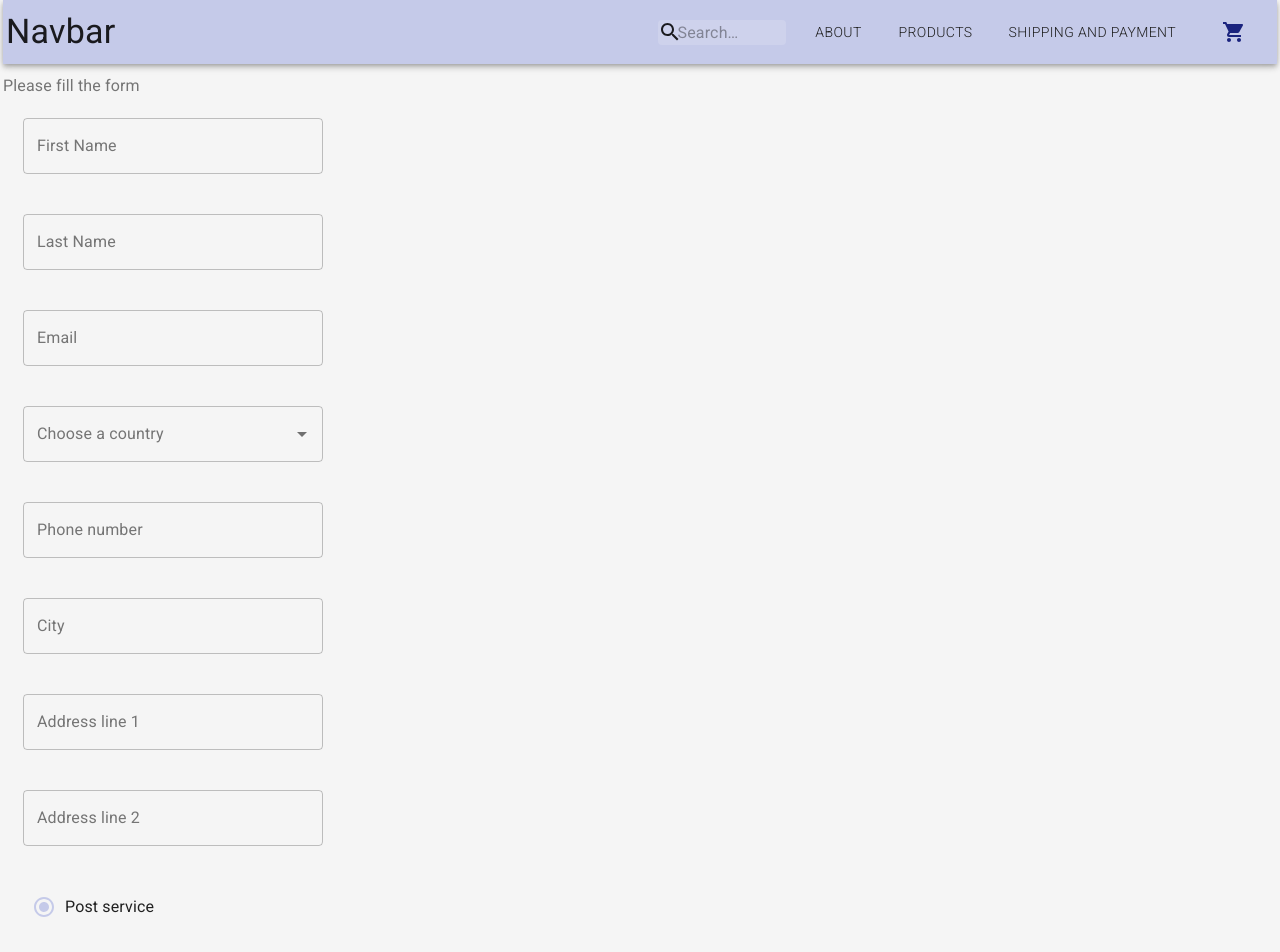
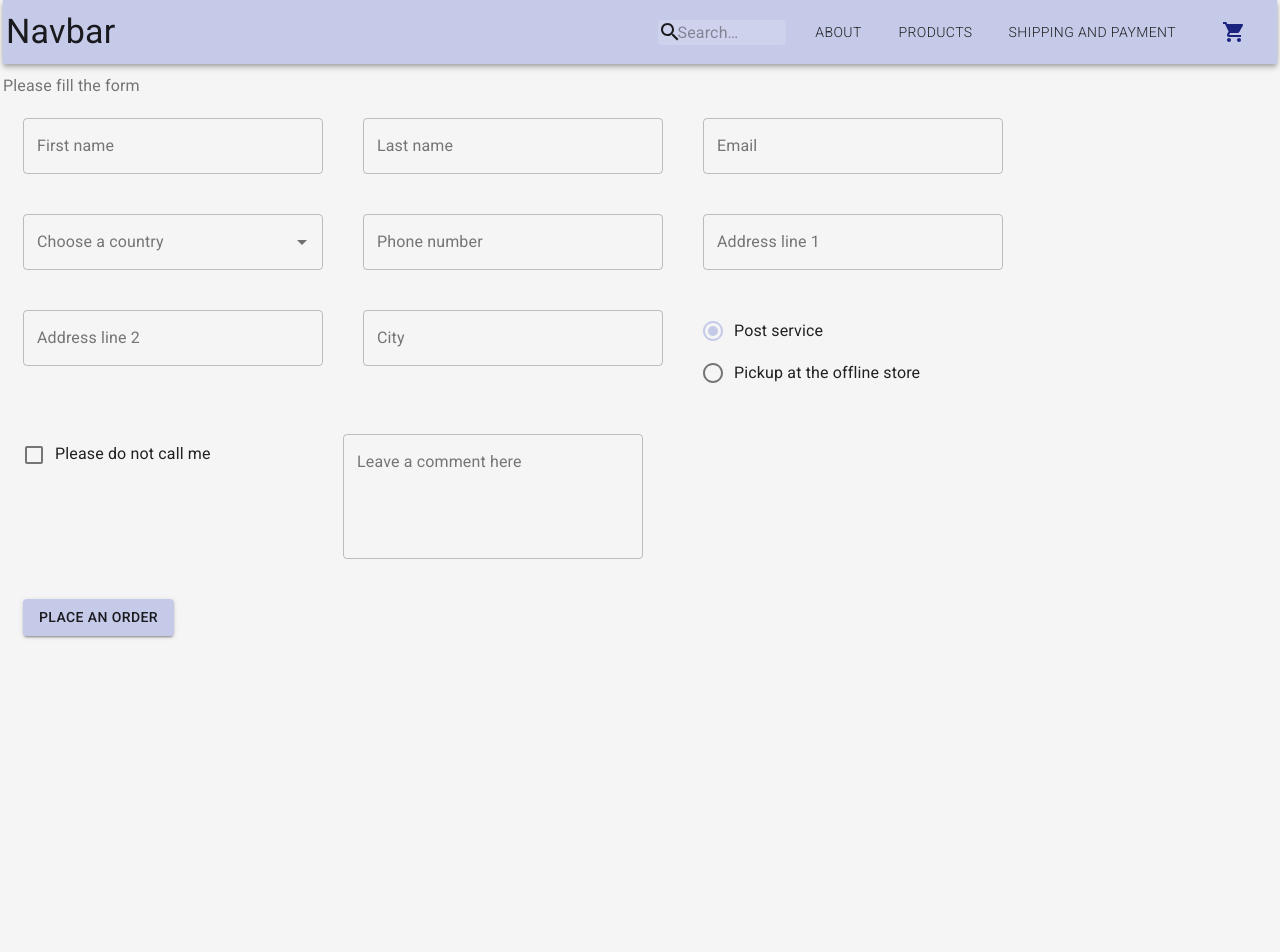
Before and after one commit to turonchek/cra-simple-2022, a React (Create React App) app: page /order in a window 1280 px wide. Shown: the top 952 px of the page. After the commit the page ends 800 px from the top, so only its background shows below. Built offline with nearby package versions, Linux system fonts and the light colour scheme.

Commit message:
order form fixed

```diff
--- /dev/null
+++ b/src/components/FormField.js
@@ -0,0 +1,39 @@
+import { boxSizing } from "@mui/system";
+import React from "react";
+import { forwardRef } from "react";
+import { Controller, useForm, useFormState } from "react-hook-form";
+
+export const FormField = forwardRef(
+    (
+        {
+        name,
+        label,
+        Component,
+        rules,
+        ...restProps
+        },
+        ref
+    ) => {
+        const formState = useFormState();
+        return (
+        <Controller
+            name={name}
+            ref={ref}
+            rules={rules}
+            render={({ field: { onChange, onBlur, value, ref } }) => (
+            <Component
+                sx={{m:20,width:300}}
+                onChange={onChange}
+                onBlur={onBlur}
+                value={value}
+                ref={ref}
+                error={Boolean(formState.errors && formState.errors[name])}
+                helperText={formState.errors && formState.errors[name]?.message}
+                label={label}
+                {...restProps}
+            />
+            )}
+        />
+        );
+    }
+);
--- a/src/components/OrderForm.js
+++ b/src/components/OrderForm.js
@@ -1,113 +1,43 @@
-import { Autocomplete, Button, FormControlLabel, FormGroup, FormLabel, RadioGroup, TextField, Typography } from '@mui/material';
+import { Autocomplete, FormControlLabel, FormGroup, FormLabel, TextField, RadioGroup, Typography } from '@mui/material';
 import React from 'react';
-import { Controller, useForm } from 'react-hook-form';
+import { Button } from '@mui/material';
+import { Controller, useFormContext } from 'react-hook-form';
 import { countries } from '../utils/countries';
 import { Box } from '@mui/system';
 import Checkbox from '@mui/material/Checkbox';
 import Radio from '@mui/material/Radio';
+import { TextField as CustomTextField} from './TextField';
 
 export const OrderForm = () => {
 
-    const { control, handleSubmit, formState } = useForm({
-        defaultValues: {
-            firstName: "",
-            lastName: "",
-            country:"",
-            userPhone:"",
-            userCity:"",
-            address:"",
-            address2:"",
-            deliveryType:"post",
-            dontCallMe:false,
-            comment:"",
-        },
-    });
-    // const { onChange, onBlur, name, ref } = register('firstName');
-
-    const onSubmit = (data) => {
-        console.log(data)
-    }
-
-    const onError = (error) => {
-        console.log(error)
-    }
+    const { control, formState } = useFormContext();
 
     return (
-        <form onSubmit={handleSubmit(onSubmit, onError)} >
+        <>
             <FormLabel component="legend" sx={{ width:"100%" }} >
                 <Typography>Please fill the form</Typography>
             </FormLabel>
-            <FormGroup>
-
-                <Controller
-                    control={control}
+            <FormGroup sx={{display:'flex', flexDirection:"row" }} >
+                <CustomTextField
                     name='firstName'
-                    render={({
-                        field: { onChange, onBlur, value, name, ref },
-                        }) => (
-                            <TextField
-                                sx={{width: 300, m:20}}
-                                id="outlined-multiline-flexible"
-                                label="First Name"
-                                multiline
-                                value={value}
-                                onBlur={onBlur}
-                                inputRef={ref}
-                                onChange={onChange}
-                                error={Boolean(formState.errors.firstName)}
-                                helperText={formState.errors.firstName?.message}
-                            />
-                        )}
+                    label="First name"
                     rules={{required:"This field is required"}}
                 />
-                    <Controller
-                        control={control}
+                <CustomTextField
                     name='lastName'
-                        render={({
-                            field: { onChange, onBlur, value, name, ref },
-                            }) => (
-                                <TextField
-                                    sx={{width: 300, m:20}}
-                                    id="outlined-multiline-flexible"
-                                    label="Last Name"
-                                    multiline
-                                    value={value}
-                                    onBlur={onBlur}
-                                    inputRef={ref}
-                                    onChange={onChange}
-                                    error={Boolean(formState.errors.lastName)}
-                                    helperText={formState.errors.lastName?.message}
-                                />
-                            )}
+                    label="Last name"
                     rules={{required:"This field is required"}}
                 />
-                    <Controller
-                        control={control}
+                <CustomTextField
                     name='userEmail'
-                        render={({
-                            field: { onChange, onBlur, value, name, ref },
-                            }) => (
-                                <TextField
-                                    sx={{width: 300, m:20}}
-                                    id="outlined-multiline-flexible"
                     label="Email"
-                                    multiline
-                                    autoComplete='email'
-                                    value={value}
-                                    onBlur={onBlur}
-                                    inputRef={ref}
-                                    onChange={onChange}
-                                    error={Boolean(formState.errors.userEmail)}
-                                    helperText={formState.errors.userEmail?.message}
-                                />
-                            )}
                     rules={{
                         required:"This field is required",
                     pattern:{
                         value:/^[a-z0-9._%+-]+@[a-z0-9.-]+\.[a-z]{2,4}$/i,
                         message:"Invalid email address"
-                            }
-                        }}
+                    }}}
+                    autoComplete='email'
                 />
                 <Controller
                     control={control}
@@ -115,15 +45,11 @@ export const OrderForm = () => {
                     render={({
                         field: { onChange, onBlur, value, name, ref },
                     }) => (
+
                         <Autocomplete
                             id="country-select-demo"
                             sx={{ width: 300, m:20}}
                             options={countries}
-                            // onChange={onChange}
-                            // onBlur={onBlur}
-                            // value={value}
-                            // error={Boolean(formState.errors.country)}
-
                             autoHighlight
                             getOptionLabel={(option) => option.label}
                             renderOption={(props, option) => (
@@ -140,17 +66,13 @@ export const OrderForm = () => {
                             )}
                             renderInput={(params) => (
                                 <TextField
-                                    // value={value}
-                                    // onBlur={onBlur}
-                                    // inputRef={ref}
-                                    // onChange={onChange}
                                     error={Boolean(formState.errors.country)}
                                     helperText={formState.errors.country?.message}
                                     {...params}
                                     label="Choose a country"
                                     inputProps={{
                                         ...params.inputProps,
-                                        autoComplete: 'new-password', // disable autocomplete and autofill
+                                        autoComplete: 'new-password',
                                     }}
                                 />
                             )}
@@ -160,97 +82,31 @@ export const OrderForm = () => {
                 }
                 rules={{required:"This field is required"}}
                 />
-                <Controller
-                    control={control}
+                <CustomTextField
                     name='userPhone'
-                    render={({
-                        field: { onChange, onBlur, value, name, ref },
-                        }) => (
-                            <TextField
-                                sx={{width: 300, m:20}}
-                                id="outlined-multiline-flexible"
                     label="Phone number"
-                                multiline
-                                // autoComplete='email'
-                                value={value}
-                                onBlur={onBlur}
-                                inputRef={ref}
-                                onChange={onChange}
-                                error={Boolean(formState.errors.userPhone)}
-                                helperText={formState.errors.userPhone?.message}
-                            />
-                        )}
                     rules={{
                         required:"This field is required",
                     pattern:{
                         value:/(\+\d{1,3}\s?)?((\(\d{3}\)\s?)|(\d{3})(\s|-?))(\d{3}(\s|-?))(\d{4})(\s?(([E|e]xt[:|.|]?)|x|X)(\s?\d+))?/g,
                         message:"Invalid phone number"
-                        }
-                    }}
+                    }}}
                 />
-                <Controller
-                    control={control}
+                <CustomTextField
+                    name='address'
+                    label="Address line 1"
+                    rules={{required:"This field is required"}}
+                    autoComplete="address-line1"
+                />
+                <CustomTextField
+                    name='address2'
+                    label="Address line 2"
+                    autoComplete="address-line2"
+                />
+                <CustomTextField
                     name='userCity'
-                    render={({
-                        field: { onChange, onBlur, value, name, ref },
-                        }) => (
-                            <TextField
-                                sx={{width: 300, m:20}}
-                                id="outlined-multiline-flexible"
                     label="City"
-                                multiline
-                                value={value}
-                                onBlur={onBlur}
-                                inputRef={ref}
-                                onChange={onChange}
-                                error={Boolean(formState.errors.userCity)}
-                                helperText={formState.errors.userCity?.message}
-                            />
-                        )}
                     rules={{required:"This field is required"}}
-                />
-                <Controller
-                    control={control}
-                    name='address'
-                    render={({
-                        field: { onChange, onBlur, value, name, ref },
-                        }) => (
-                            <TextField
-                                sx={{width: 300, m:20}}
-                                id="outlined-multiline-flexible"
-                                label="Address line 1"
-                                autoComplete="address-line1"
-                                multiline
-                                value={value}
-                                onBlur={onBlur}
-                                inputRef={ref}
-                                onChange={onChange}
-                                error={Boolean(formState.errors.address)}
-                                helperText={formState.errors.address?.message}
-                            />
-                        )}
-                    rules={{required:"This field is required"}}
-                />
-                <Controller
-                    control={control}
-                    name='address2'
-                    render={({
-                        field: { onChange, onBlur, value, name, ref },
-                        }) => (
-                            <TextField
-                                sx={{width: 300, m:20}}
-                                id="outlined-multiline-flexible"
-                                label="Address line 2"
-                                multiline
-                                autoComplete="address-line2"
-                                value={value}
-                                onBlur={onBlur}
-                                inputRef={ref}
-                                onChange={onChange}
-                                error={Boolean(formState.errors.address2)}
-                                helperText={formState.errors.address2?.message}
-                            />
-                        )}
                 />
                 <Controller
                     control={control}
@@ -259,16 +115,15 @@ export const OrderForm = () => {
                         field:{ onChange, onBlur, value, name, ref },
                     })=> (
                         <RadioGroup
-                            // sx={{m:20}}
-                            // defaultValue="post"
+                            sx={{m:20,width:300}}
                             aria-labelledby="demo-controlled-radio-buttons-group"
                             name="controlled-radio-buttons-group"
                             value={value}
                             onBlur={onBlur}
                             onChange={(event,data)=>onChange(data)}
                         >
-                            <FormControlLabel sx={{m:20}} value="post" control={<Radio />} label="Post service" />
-                            <FormControlLabel sx={{m:20}} value="pickup" control={<Radio />} label="Pickup at the offline store" />
+                            <FormControlLabel value="post" control={<Radio />} label="Post service" />
+                            <FormControlLabel value="pickup" control={<Radio />} label="Pickup at the offline store" />
                         </RadioGroup>
                     )}
                 />
@@ -279,7 +134,7 @@ export const OrderForm = () => {
                         field: { onChange, onBlur, value, name, ref }
                     }) => (
                         <FormControlLabel
-                            sx={{m:20}}
+                            sx={{display:"block",my:20, mx:10,width:300}}
                             value={value}
                             onBlur={onBlur}
                             control={<Checkbox />}
@@ -288,26 +143,11 @@ export const OrderForm = () => {
                             />
                     )}
                 />
-                <Controller
-                    control={control}
+                <CustomTextField
                     name='comment'
-                    render={({
-                        field: { onChange, onBlur, value, name, ref },
-                        }) => (
-                            <TextField
-                                sx={{width: 300, m:20}}
-                                id="outlined-multiline-flexible"
                     label="Leave a comment here"
                     multiline
                     rows={4}
-                                value={value}
-                                onBlur={onBlur}
-                                inputRef={ref}
-                                onChange={onChange}
-                                error={Boolean(formState.errors.comment)}
-                                helperText={formState.errors.comment?.message}
-                            />
-                        )}
                     rules={{maxLength:{
                         value:500,
                         message:"Too long"
@@ -315,6 +155,6 @@ export const OrderForm = () => {
                 />
             </FormGroup>
             <Button sx={{m:20}} variant="contained" type="submit">Place an order</Button>
-        </form>
+        </>
     );
 }
--- /dev/null
+++ b/src/components/TextField.js
@@ -0,0 +1,9 @@
+import React from "react";
+import { forwardRef } from "react";
+import { FormField } from "./FormField";
+import { TextField as MUITextField } from "@mui/material";
+
+
+export const TextField = forwardRef((props, ref) => (
+    <FormField ref={ref} Component={MUITextField} {...props} />
+));
--- a/src/pages/OrderPage.js
+++ b/src/pages/OrderPage.js
@@ -1,8 +1,36 @@
 import React from "react";
+import { useForm, FormProvider } from "react-hook-form";
 import { OrderForm } from "../components/OrderForm";
 
 export function OrderPage() {
-    return <>
-            <OrderForm/>
-        </>
+
+    const form = useForm({
+        defaultValues: {
+            firstName: "",
+            lastName: "",
+            userEmail:"",
+            country:"",
+            userPhone:"",
+            userCity:"",
+            address:"",
+            address2:"",
+            deliveryType:"post",
+            dontCallMe:false,
+            comment:"",
+        },
+    });
+
+    const onSubmit = (data) => {
+        console.log(data)
+    }
+
+    const onError = (error) => {
+        console.log(error)
+    }
+
+    return <FormProvider {...form} >
+                <form onSubmit={form.handleSubmit(onSubmit, onError)} >
+                    <OrderForm/>
+                </form>
+            </FormProvider>
 }
```
Lines whose indentation alone changed are shown as unchanged.
